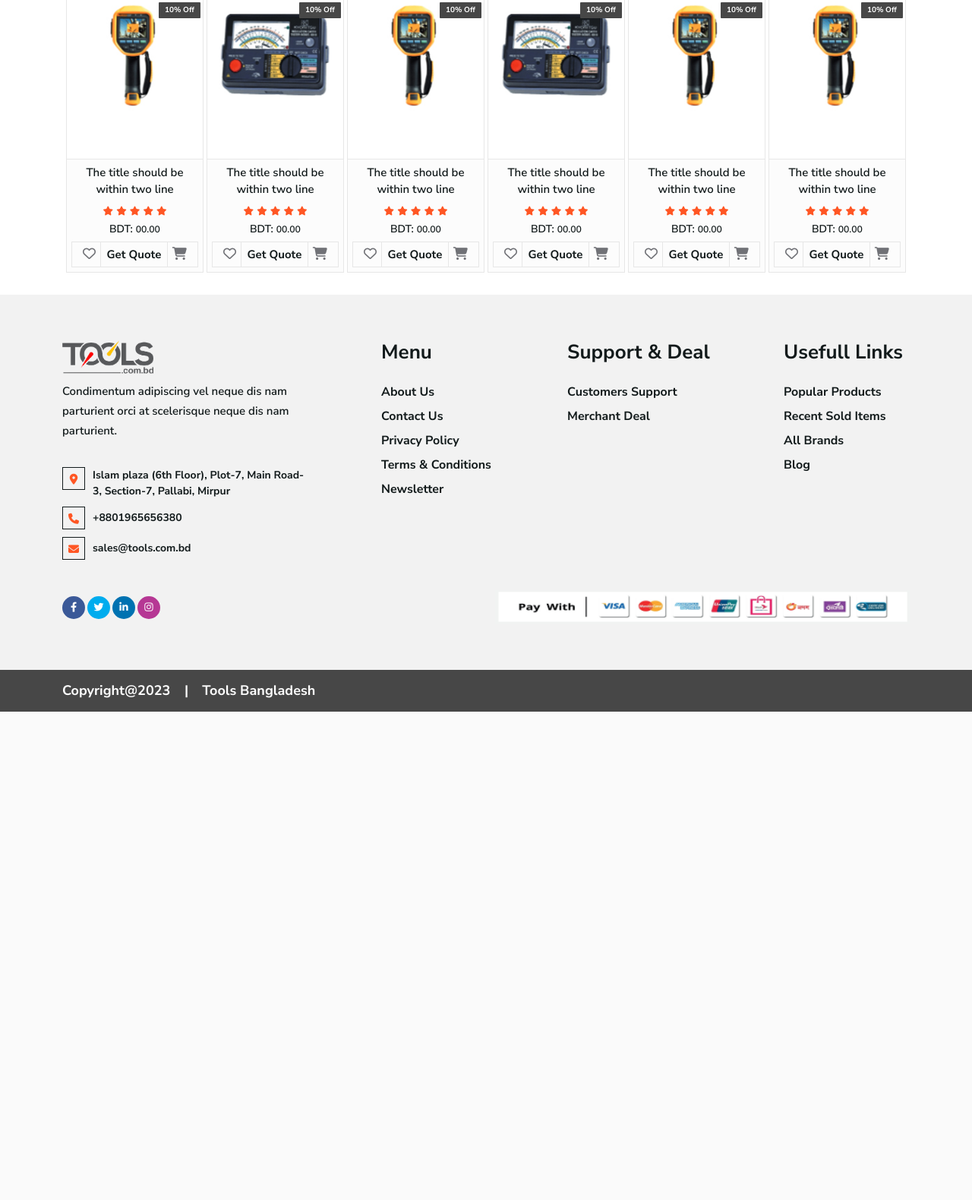
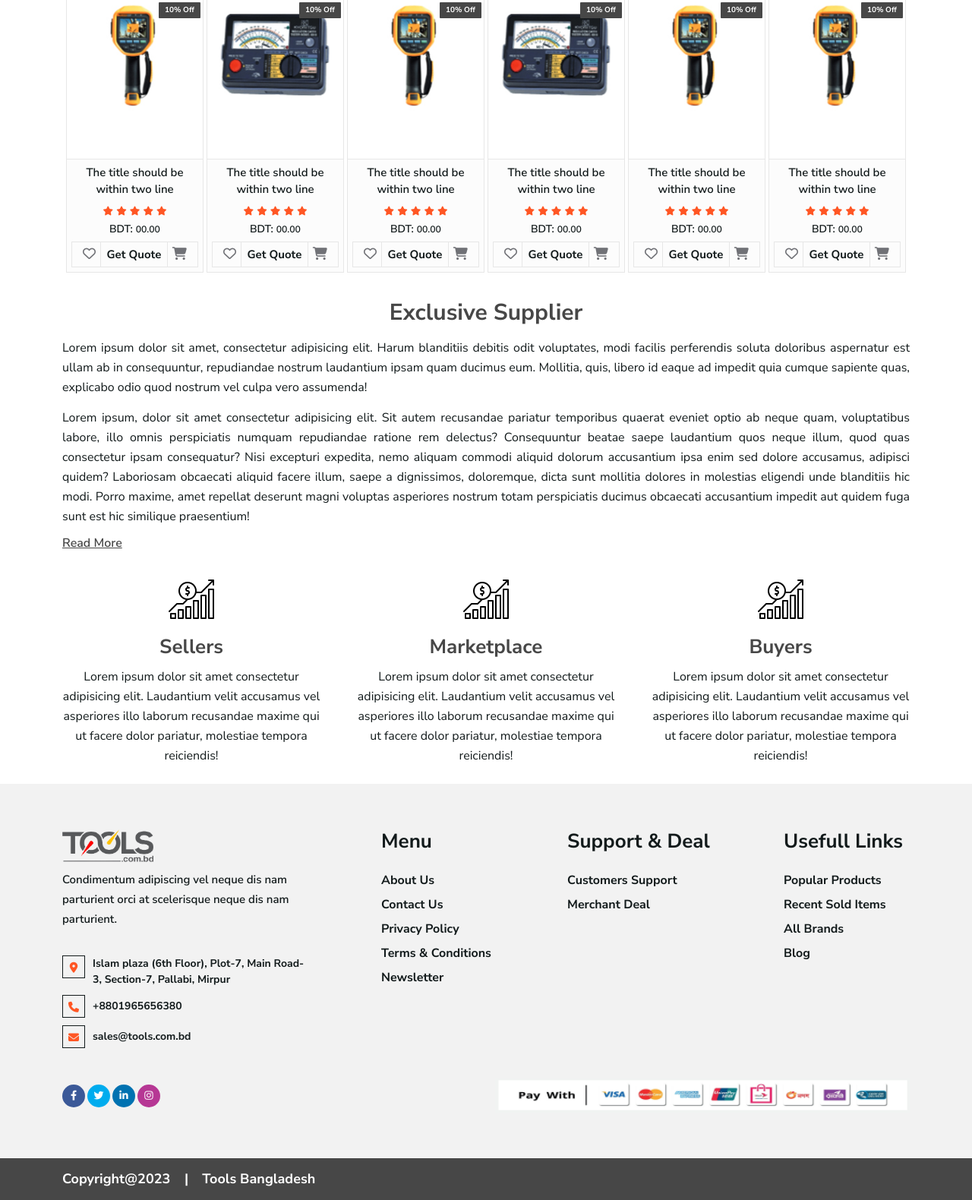
Before and after one commit to nahidraj/tools_ecommerce, a PHP site: page /index.php in a window 1280 px wide. Shown: the part 1946-3526 px from the top of the page at 76% size. Before the commit the page ends 2883 px from the top, so only its background shows below. Run offline with PHP 8.4, Linux system fonts and the light colour scheme; style sheets or scripts are compiled from the project's sources.

Commit message:
new design

```diff
--- a/css/style.css
+++ b/css/style.css
@@ -903,6 +903,43 @@ footer .footer_bg .social_info .social a:nth-child(4) {
   left: 0 !important;
 }
 
+.details__ {
+  margin-top: 30px;
+}
+.details__ .main_title {
+  font-size: 30px;
+  font-weight: 700;
+  color: #474747;
+  margin-bottom: 15px;
+}
+.details__ p {
+  text-align: justify;
+}
+.details__ p + p {
+  margin-top: 14px;
+}
+.details__ .read_more a {
+  color: #474747;
+  margin-top: 10px;
+  font-size: 16px;
+  font-weight: 600;
+  text-decoration: underline;
+  transition: 0.3s;
+}
+.details__ .read_more a:hover {
+  color: #FF5624;
+}
+
+.contact_top_area {
+  margin-top: 30px;
+}
+.contact_top_area .info_item .title {
+  font-size: 26px;
+  font-weight: 700;
+  color: #474747;
+  margin: 15px 0 10px 0;
+}
+
 .bread-crumb {
   background-color: #121A1B;
   padding: 60px 0;
--- a/index.php
+++ b/index.php
@@ -814,6 +814,23 @@ include("website-layout/header.php");
   </div>
 </section>
 <!-- all products part end -->
+<!-- new added details area start -->
+<section class="details__">
+  <div class="container">
+    <div class="text text-center">
+      <h1 class="main_title">Exclusive Supplier</h1>
+      <div class="text-start">
+        <p>Lorem ipsum dolor sit amet, consectetur adipisicing elit. Harum blanditiis debitis odit voluptates, modi facilis perferendis soluta doloribus aspernatur est ullam ab in consequuntur, repudiandae nostrum laudantium ipsam quam ducimus eum. Mollitia, quis, libero id eaque ad impedit quia cumque sapiente quas, explicabo odio quod nostrum vel culpa vero assumenda!</p>
+        <p>Lorem ipsum, dolor sit amet consectetur adipisicing elit. Sit autem recusandae pariatur temporibus quaerat eveniet optio ab neque quam, voluptatibus labore, illo omnis perspiciatis numquam repudiandae ratione rem delectus? Consequuntur beatae saepe laudantium quos neque illum, quod quas consectetur ipsam consequatur? Nisi excepturi expedita, nemo aliquam commodi aliquid dolorum accusantium ipsa enim sed dolore accusamus, adipisci quidem? Laboriosam obcaecati aliquid facere illum, saepe a dignissimos, doloremque, dicta sunt mollitia dolores in molestias eligendi unde blanditiis hic modi. Porro maxime, amet repellat deserunt magni voluptas asperiores nostrum totam perspiciatis ducimus obcaecati accusantium impedit aut quidem fuga sunt est hic similique praesentium!</p>
+        <div class="read_more">
+          <a href="#">Read More</a>
+        </div>
+      </div>
+    </div>
+  </div>
+</section>
+<!-- new added details area end -->
+
 
 <?php
 include("website-layout/footer.php");
--- a/sass/components/_footer.scss
+++ b/sass/components/_footer.scss
@@ -243,5 +243,47 @@ footer {
 }
 
 .menu_active {
-  left:0 !important;
+  left: 0 !important;
 }
+
+.details__ {
+  margin-top: 30px;
+
+  .main_title {
+    @include font(30px, 700);
+    color: $primary;
+    margin-bottom: 15px;
+  }
+
+  p {
+    text-align: justify;
+  }
+
+  p+p {
+    margin-top: 14px;
+  }
+
+  .read_more {
+    a {
+      color: $primary;
+      margin-top: 10px;
+      @include font(16px, 600);
+      text-decoration: underline;
+      transition: 0.3s;
+      &:hover{
+        color: $secondary;
+      }
+    }
+  }
+}
+
+.contact_top_area{
+  margin-top: 30px;
+  .info_item{
+    .title{
+      @include font(26px, 700);
+      color: $primary;
+      margin: 15px 0 10px 0;
+    }
+  }
+}
--- a/website-layout/footer.php
+++ b/website-layout/footer.php
@@ -1,3 +1,32 @@
+<!-- contact top area start -->
+<section class="contact_top_area">
+  <div class="container">
+    <div class="row g-5">
+      <div class="col-lg-4 col-md-6">
+        <div class="info_item text-center">
+          <img src="images/growth.png" alt="growth">
+          <h2 class="title">Sellers</h2>
+          <p>Lorem ipsum dolor sit amet consectetur adipisicing elit. Laudantium velit accusamus vel asperiores illo laborum recusandae maxime qui ut facere dolor pariatur, molestiae tempora reiciendis!</p>
+        </div>
+      </div>
+      <div class="col-lg-4 col-md-6">
+        <div class="info_item text-center">
+          <img src="images/growth.png" alt="growth">
+          <h2 class="title">Marketplace</h2>
+          <p>Lorem ipsum dolor sit amet consectetur adipisicing elit. Laudantium velit accusamus vel asperiores illo laborum recusandae maxime qui ut facere dolor pariatur, molestiae tempora reiciendis!</p>
+        </div>
+      </div>
+      <div class="col-lg-4 col-md-6">
+        <div class="info_item text-center">
+          <img src="images/growth.png" alt="growth">
+          <h2 class="title">Buyers</h2>
+          <p>Lorem ipsum dolor sit amet consectetur adipisicing elit. Laudantium velit accusamus vel asperiores illo laborum recusandae maxime qui ut facere dolor pariatur, molestiae tempora reiciendis!</p>
+        </div>
+      </div>
+    </div>
+  </div>
+</section>
+<!-- contact top area end -->
 <!-- footer part start -->
 <footer>
   <div class="footer_bg">
```
Also changed, not shown: images/growth.png (added), 1 other file.
